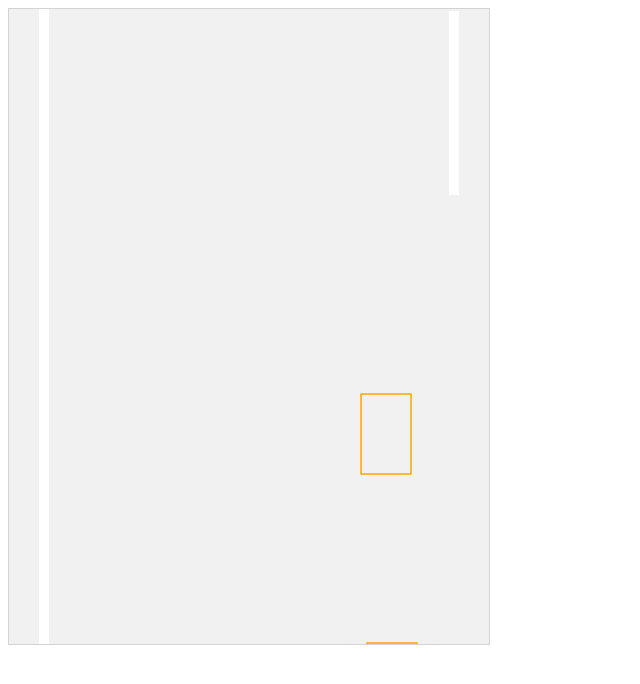
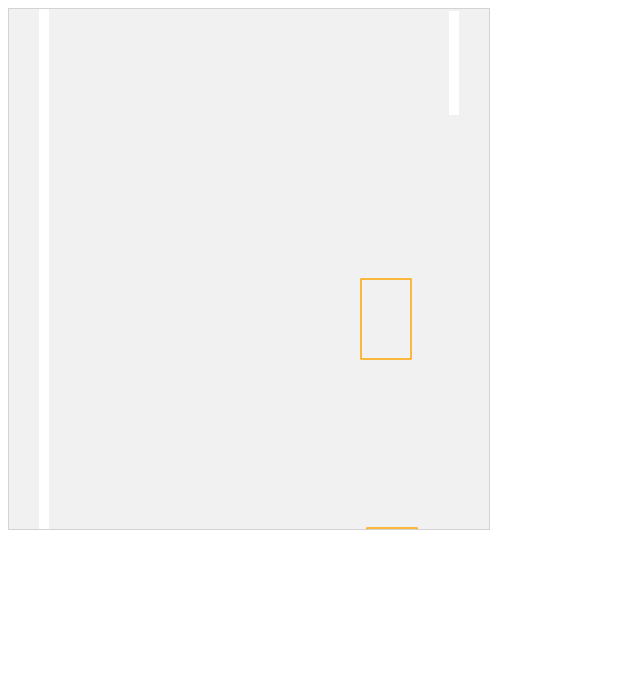
Before and after one commit to NipunFernando/Vehicle-Dashboard, a plain HTML site: page index.html in a window 1280 px wide. Shown: the whole page, without its empty margins (0-640 px from the left). Drawn offline with Linux system fonts and the light colour scheme.

Commit message:
Done sat

```diff
--- a/index.html
+++ b/index.html
@@ -13,7 +13,6 @@ canvas {
 <script>
 
 var myCar;
-var speed;
 
 // Other cars_Fast
 let carTypes = ["Images/gcar.png", "Images/yvan.png", "Images/wcar.png","Images/bbike.png", "Images/btruck.png"];
@@ -22,17 +21,15 @@ var cars_Fast = [];
 var cars_Slow = [];
 
 var canvasWidth = 480;
-let canvasHeight = 920;
+let canvasHeight = 520;
 
 // Adding road
 var rightRoadLine, leftRoadLine;
 
 function startGame() {
 
-    myCar = new component(50, 80, "Images/gcar.png", canvasWidth/2, canvasHeight/3,"image");
+    myCar = new component(50, 80, "Images/gcar.png", canvasWidth/2, canvasHeight/2,"image");
     //myCar = new component(50, 80, "white", canvasWidth/6, canvasHeight/2);
-    speed = new component("40px", "Consolas", "white", 200, 200, "text");
-    speed.text="SCORE: ";
 
     // Road
     leftRoadLine  = new component(10, canvasHeight, "white", 30, 0);
@@ -46,7 +43,7 @@ var myGameArea = {
     canvas : document.createElement("canvas"),
     start : function() {
         this.canvas.width = 480;
-        this.canvas.height = 635;
+        this.canvas.height = 520;
         this.context = this.canvas.getContext("2d");
         document.body.insertBefore(this.canvas, document.body.childNodes[0]);
         this.frameNo = 0;
@@ -72,12 +69,7 @@ function component(width, height, color, x, y, type) {
     this.y = y;
     this.update = function() {
         ctx = myGameArea.context;
-        if (this.type == "text") {
-            ctx.font = this.width + " " + this.height;
-            ctx.fillStyle = color;
-            ctx.fillText(this.text, this.x, this.y);
-        }
-        else if (type == "image") {
+        if (type == "image") {
             ctx.drawImage(this.image,
                 this.x,
                 this.y,
```
Also changed, not shown: 1 other file.
